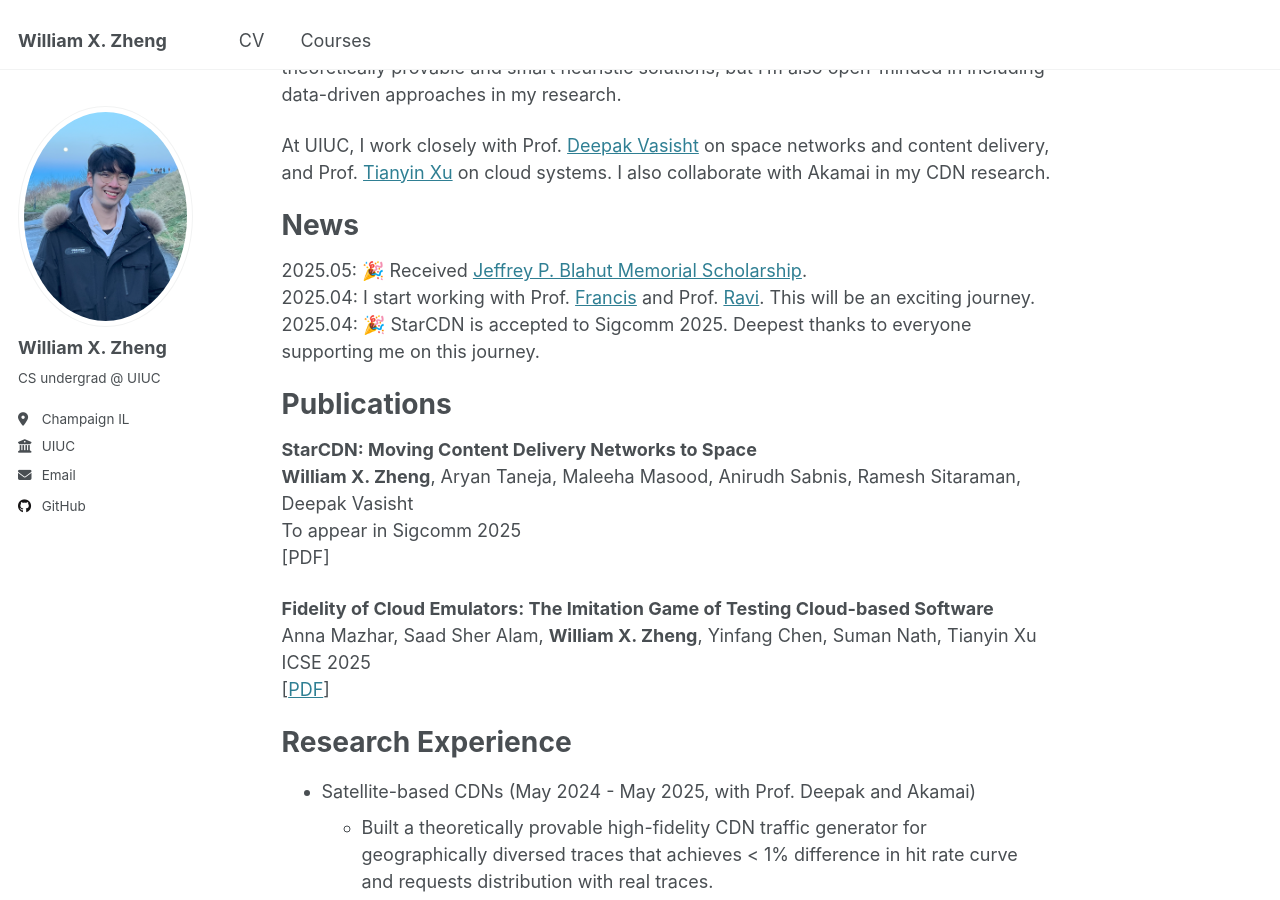
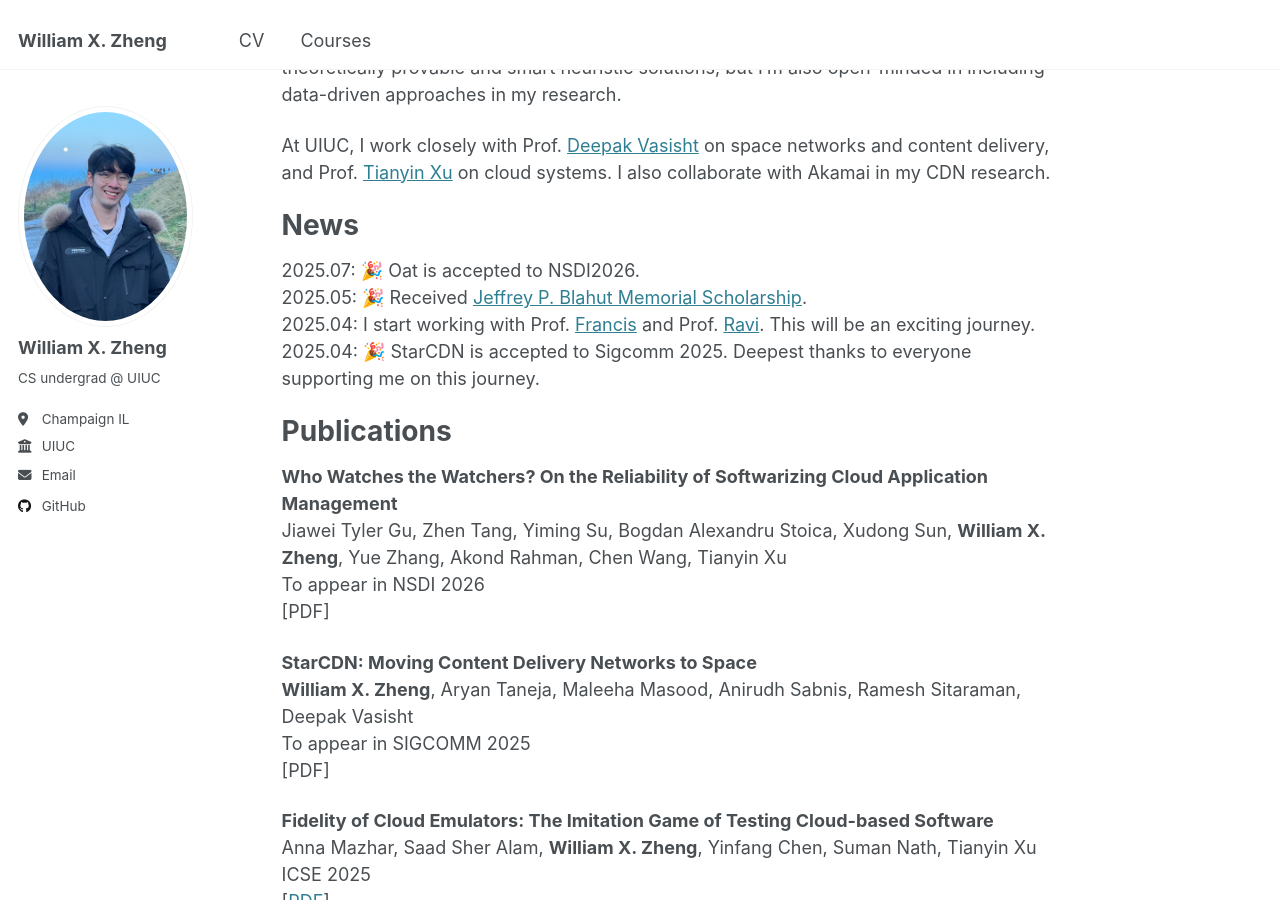
Before and after one commit to xinze-zheng/xinze-zheng.github.io, a Jekyll site: the page built from _pages/about.md, in a window 1280 px wide and 900 px high, scrolled down 245 px. Built offline with Jekyll 4.4.1, drawn with Linux system fonts in a browser that asks for light colours.

Commit message:
Update about.md

```diff
--- a/_pages/about.md
+++ b/_pages/about.md
@@ -16,15 +16,21 @@ At UIUC, I work closely with Prof. [Deepak Vasisht](https://deepakv.web.illinois
 
 News
 =====
+2025.07: 🎉 Oat is accepted to NSDI2026. \\
 2025.05: 🎉 Received [Jeffrey P. Blahut Memorial Scholarship](https://siebelschool.illinois.edu/about/awards/undergraduate-scholarships-awards/jeffrey-p-blahut-memorial-scholarship). \\
 2025.04: I start working with Prof. [Francis](https://fyy.cs.illinois.edu/) and Prof. [Ravi](https://www.cs.princeton.edu/~ravian/). This will be an exciting journey.\\
 2025.04: 🎉 StarCDN is accepted to Sigcomm 2025. Deepest thanks to everyone supporting me on this journey.
 
 Publications
 =====
+**Who Watches the Watchers? On the Reliability of Softwarizing Cloud Application Management**\\
+Jiawei Tyler Gu, Zhen Tang, Yiming Su, Bogdan Alexandru Stoica, Xudong Sun, **William X. Zheng**, Yue Zhang, Akond Rahman, Chen Wang, Tianyin Xu\\
+To appear in NSDI 2026\\
+[PDF]
+
 **StarCDN: Moving Content Delivery Networks to Space**\\
 **William X. Zheng**, Aryan Taneja, Maleeha Masood, Anirudh Sabnis, Ramesh Sitaraman, Deepak Vasisht\\
-To appear in Sigcomm 2025\\
+To appear in SIGCOMM 2025\\
 [PDF]
 
 **Fidelity of Cloud Emulators: The Imitation Game of Testing Cloud-based Software**\\
```
